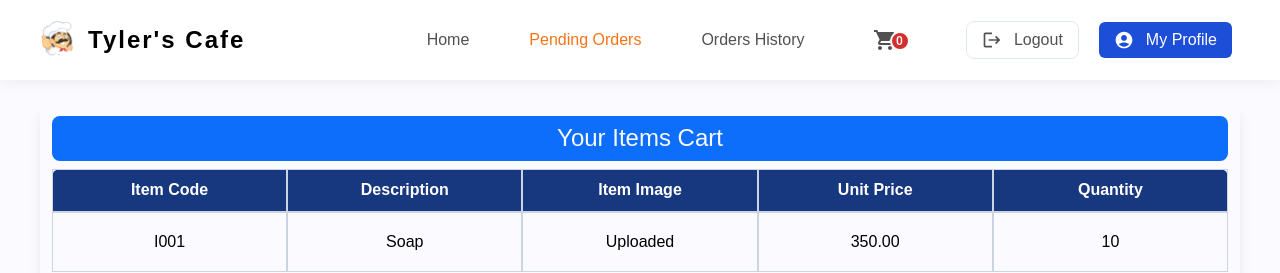
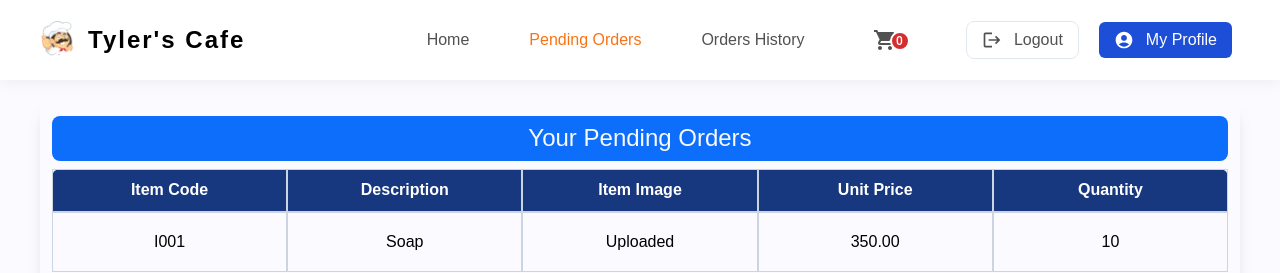
Before and after one commit to AshanSandeep06/Food-Shop-System, a React (Create React App) app in the folder frontend/: page /pending_orders in a window 1280 px wide. Shown: the top 273 px of the page. Built offline with nearby package versions, Linux system fonts and the light colour scheme.

Commit message:
Content Updated in PendingOrders Component

```diff
--- a/frontend/src/pages/PendingOrders/PendingOrders.tsx
+++ b/frontend/src/pages/PendingOrders/PendingOrders.tsx
@@ -5,7 +5,7 @@ const PendingOrders = () => {
   return (
     <section>
       <Table
-        tblName="Your Items Cart"
+        tblName="Your Pending Orders"
         tblHeaders={[
           "Item Code",
           "Description",
```
